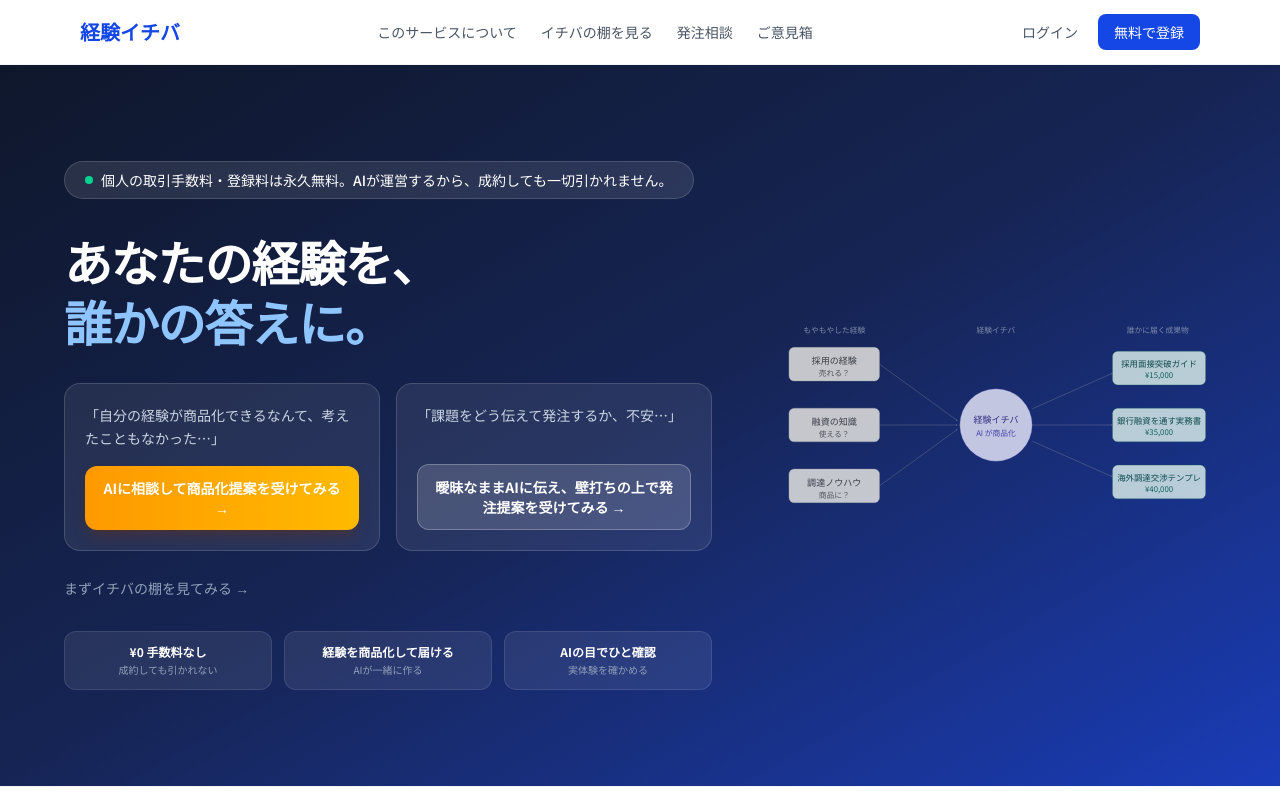
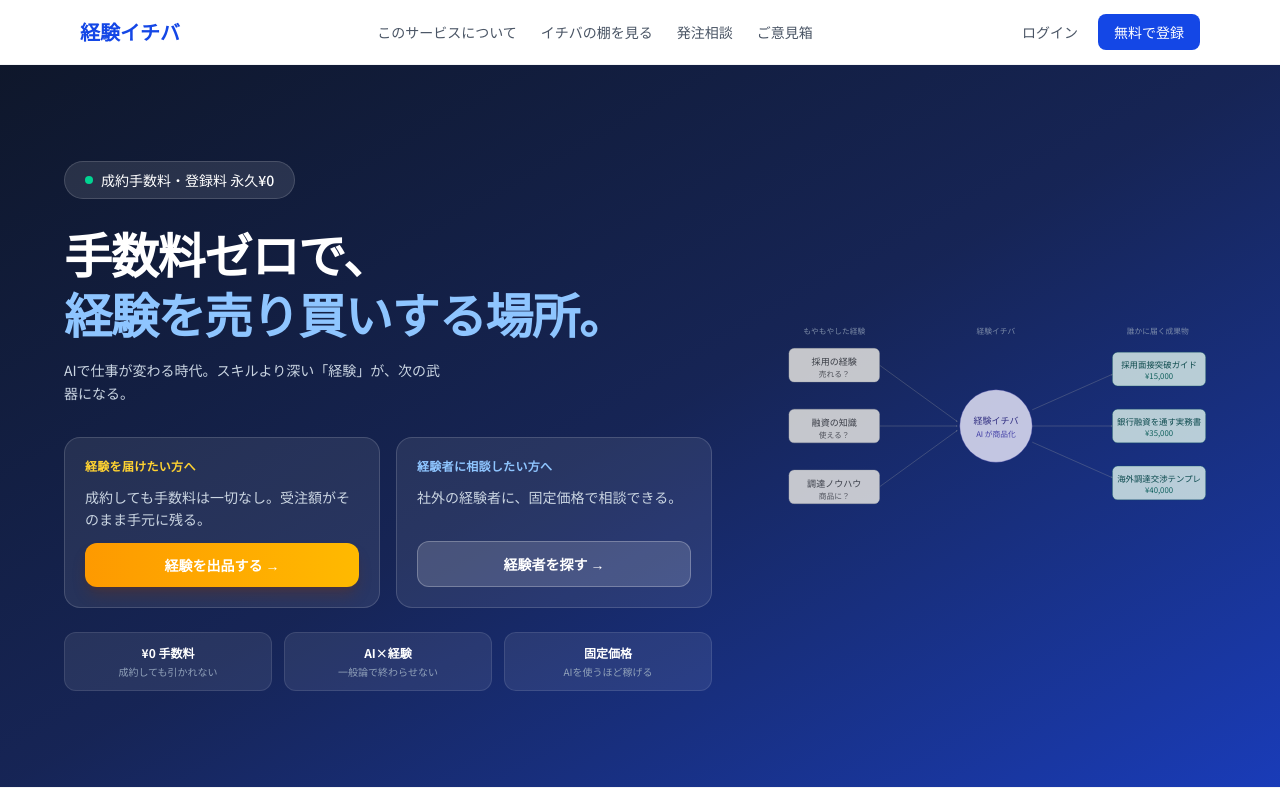
Before and after one commit to westville1030-tech11/skill-tana, a Next.js app: page / in a window 1280 px wide. Shown: the top 800 px of the page. Built offline with nearby package versions, Linux system fonts and the light colour scheme; no server answers.

Commit message:
feat: redesign hero - clear value prop + seller/buyer dual CTA

```diff
--- a/app/page.tsx
+++ b/app/page.tsx
@@ -10,51 +10,52 @@ export default function Home() {
 
             {/* Left */}
             <div className="flex-1 text-center lg:text-left">
-              <div className="flex flex-col items-center lg:items-start gap-2 mb-8">
+              <div className="flex flex-col items-center lg:items-start mb-6">
                 <div className="inline-flex items-center gap-2 bg-white/10 border border-white/15 text-white text-sm font-medium px-5 py-2 rounded-full">
                   <span className="w-2 h-2 bg-emerald-400 rounded-full inline-block flex-shrink-0" />
-                  個人の取引手数料・登録料は永久無料。AIが運営するから、成約しても一切引かれません。
+                  成約手数料・登録料 永久¥0
                 </div>
               </div>
 
-              <h1 className="text-4xl md:text-5xl font-black text-white leading-tight mb-5 tracking-tight">
-                あなたの経験を、<br />
-                <span className="text-blue-300">誰かの答えに。</span>
+              <h1 className="text-4xl md:text-5xl font-black text-white leading-tight mb-4 tracking-tight">
+                手数料ゼロで、<br />
+                <span className="text-blue-300">経験を売り買いする場所。</span>
               </h1>
-              <div className="grid sm:grid-cols-2 gap-4 mb-6 mt-8">
-                {/* 経験者 */}
-                <div className="bg-white/8 border border-white/15 rounded-2xl p-5 flex flex-col gap-4">
+              <p className="text-slate-300 text-sm leading-relaxed mb-8 max-w-sm mx-auto lg:mx-0">
+                AIで仕事が変わる時代。スキルより深い「経験」が、次の武器になる。
+              </p>
+
+              <div className="grid sm:grid-cols-2 gap-4 mb-6">
+                {/* 経験を売りたい */}
+                <div className="bg-white/8 border border-white/15 rounded-2xl p-5 flex flex-col gap-3">
+                  <p className="text-xs font-bold text-amber-300 tracking-wide">経験を届けたい方へ</p>
                   <p className="text-sm text-slate-300 leading-relaxed">
-                    「自分の経験が商品化できるなんて、考えたこともなかった…」
+                    成約しても手数料は一切なし。受注額がそのまま手元に残る。
                   </p>
                   <Link href="/try"
                     className="mt-auto block text-center bg-gradient-to-r from-amber-500 to-amber-400 text-white py-3 px-4 rounded-xl text-sm font-bold hover:opacity-90 transition-opacity shadow-lg shadow-amber-900/30">
-                    AIに相談して商品化提案を受けてみる →
+                    経験を出品する →
                   </Link>
                 </div>
-                {/* 発注者 */}
-                <div className="bg-white/8 border border-white/15 rounded-2xl p-5 flex flex-col gap-4">
+                {/* 経験者に相談したい */}
+                <div className="bg-white/8 border border-white/15 rounded-2xl p-5 flex flex-col gap-3">
+                  <p className="text-xs font-bold text-blue-300 tracking-wide">経験者に相談したい方へ</p>
                   <p className="text-sm text-slate-300 leading-relaxed">
-                    「課題をどう伝えて発注するか、不安…」
+                    社外の経験者に、固定価格で相談できる。
                   </p>
-                  <Link href="/request"
+                  <Link href="/browse"
                     className="mt-auto block text-center bg-white/15 border border-white/25 text-white py-3 px-4 rounded-xl text-sm font-bold hover:bg-white/20 transition-colors">
-                    曖昧なままAIに伝え、壁打ちの上で発注提案を受けてみる →
+                    経験者を探す →
                   </Link>
                 </div>
-              </div>
-              <div className="text-center lg:text-left mb-8">
-                <Link href="/browse" className="text-slate-400 text-sm hover:text-white transition-colors">
-                  まずイチバの棚を見てみる →
-                </Link>
               </div>
 
               {/* キラーワード3つ */}
               <div className="grid grid-cols-3 gap-3">
                 {[
-                  { value: "¥0 手数料なし", desc: "成約しても引かれない" },
-                  { value: "経験を商品化して届ける", desc: "AIが一緒に作る" },
-                  { value: "AIの目でひと確認", desc: "実体験を確かめる" },
+                  { value: "¥0 手数料", desc: "成約しても引かれない" },
+                  { value: "AI×経験", desc: "一般論で終わらせない" },
+                  { value: "固定価格", desc: "AIを使うほど稼げる" },
                 ].map((item) => (
                   <div key={item.value} className="bg-white/8 border border-white/10 rounded-xl px-3 py-3 text-center">
                     <p className="text-xs font-bold text-white leading-snug">{item.value}</p>
```
